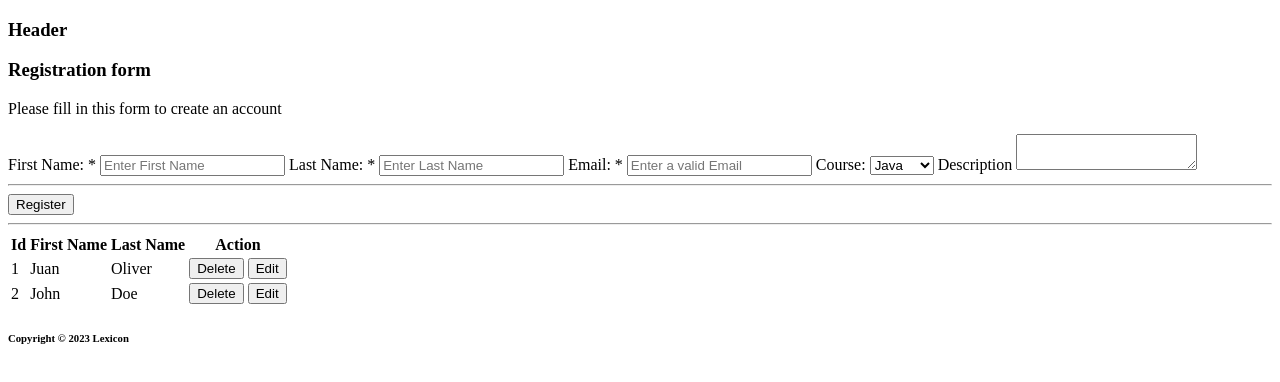
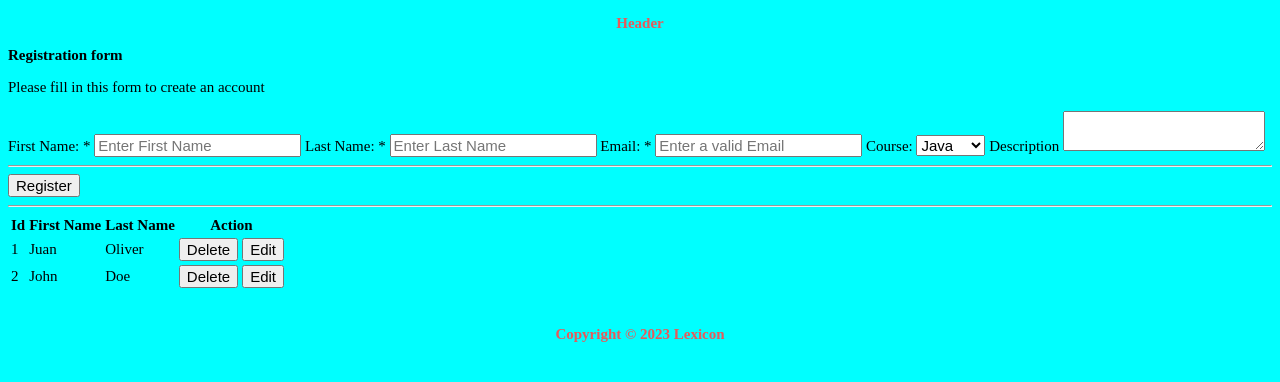
Before and after one commit to J-Oliver12/Html-CSS, a plain HTML site: page html_examples.html in a window 1280 px wide. Drawn offline with Linux system fonts and the light colour scheme.

Commit message:
Added some Css style color details to html_examples.html file

```diff
--- a/html_examples.html
+++ b/html_examples.html
@@ -4,7 +4,27 @@
     <meta charset="UTF-8" />
     <meta name="viewport" content="width=device-width, initial-scale=1.0" />
     <title>HTML Examples</title>
+    <style>
+
+        * {
+            font-size: 15px;
+        }
+
+        body {
+            background-color: aqua;
+            font-size: 16px;}
+
+        header {
+            font-family: 'Times New Roman', Times, serif;
+            font-size: 2em; color: rgb(231, 90, 90);
+            text-align: center;}
+
+
+
+    </style>
+
   </head>
+
   <body>
     <header>
       <h3>Header</h3>
```
